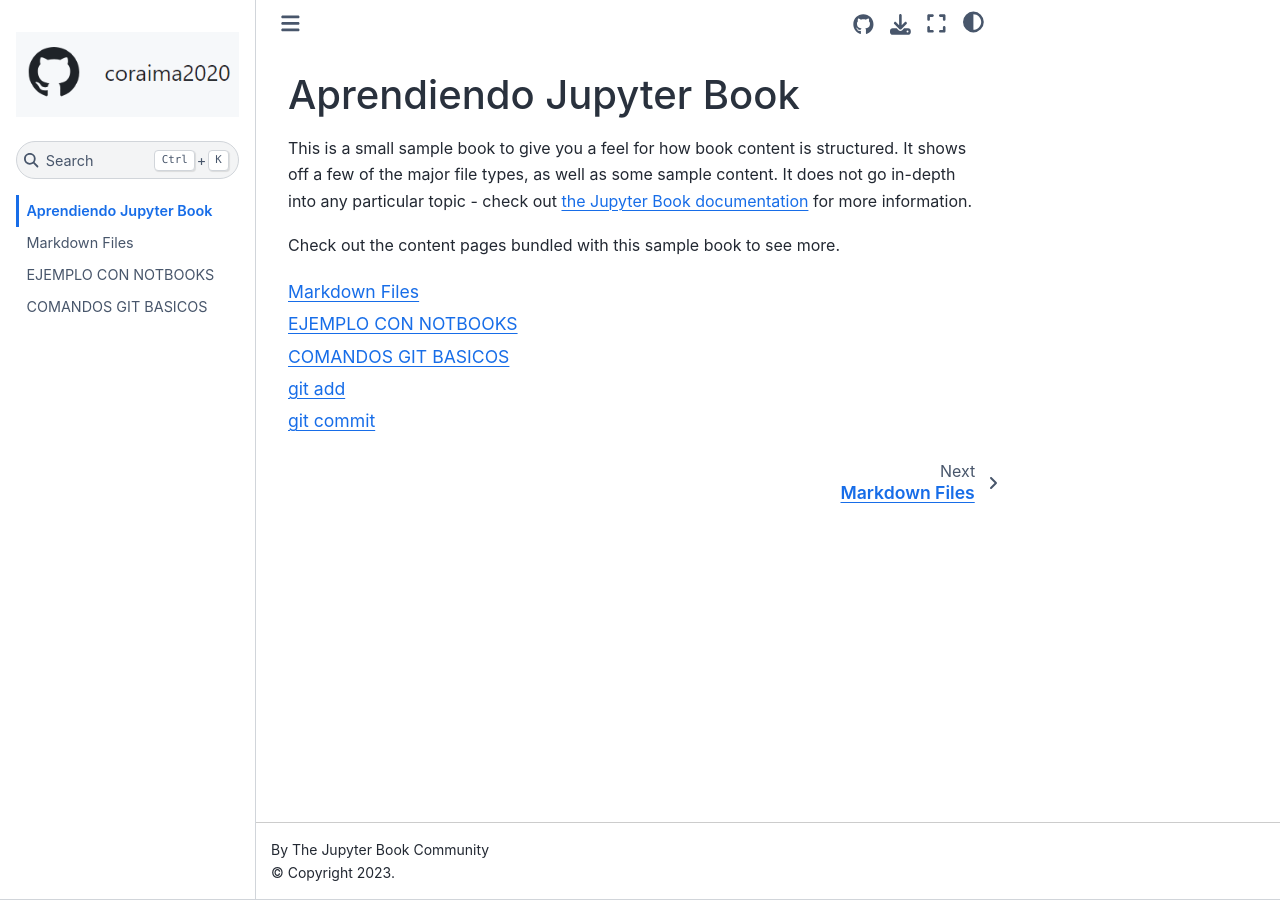
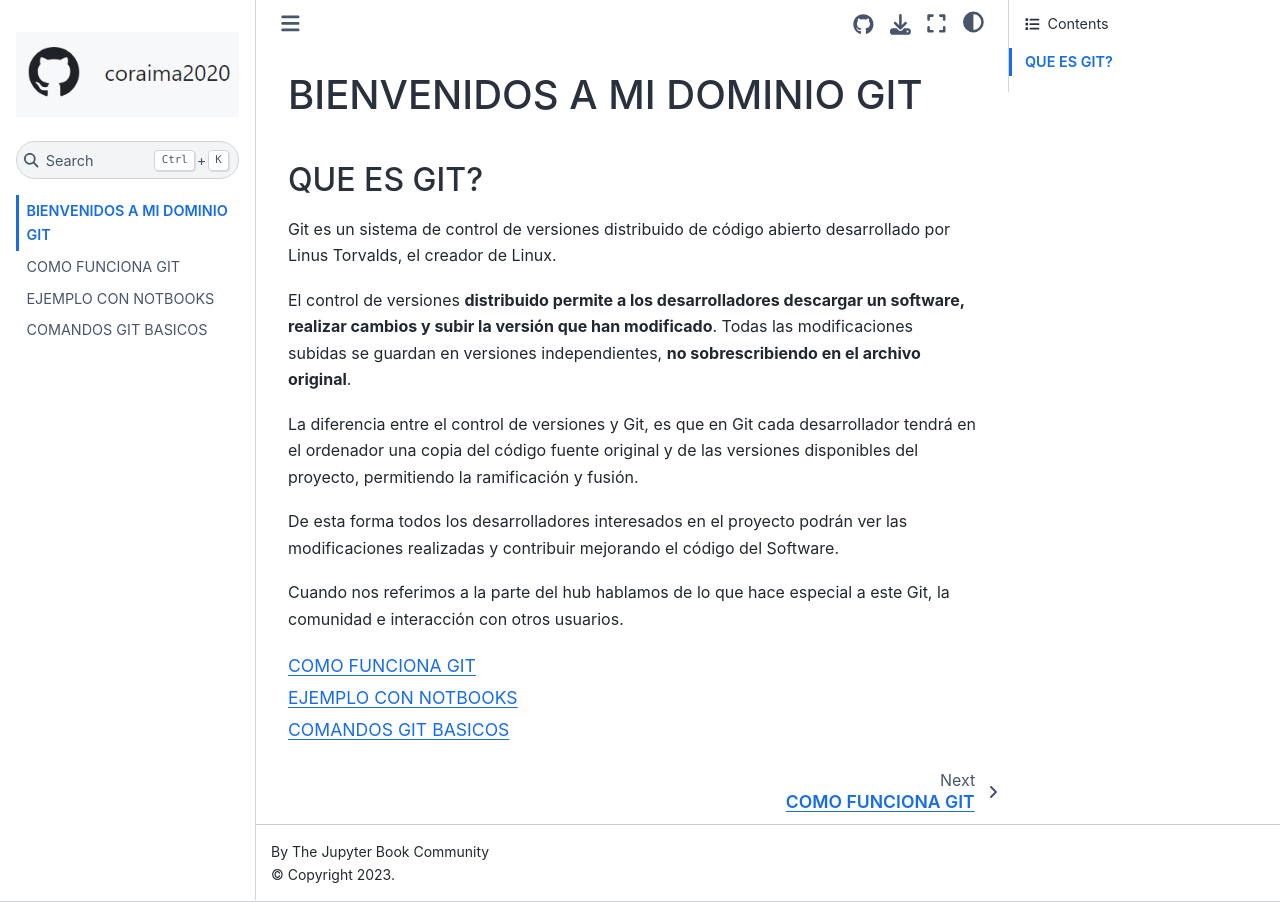
Before and after one commit to coraima2020/miprimerlibro, a Jupyter Book: the page built from intro.md, in a window 1280 px wide. Built offline with Jupyter Book 1.0.4 settings and Sphinx 7.4.7 and the Sphinx Book theme 1.1.4, drawn with Linux system fonts in a browser that asks for light colours.

Commit message:
third commit

````diff
--- a/intro.md
+++ b/intro.md
@@ -1,11 +1,15 @@
-# Aprendiendo Jupyter Book
+# BIENVENIDOS A MI DOMINIO GIT
 
-This is a small sample book to give you a feel for how book content is
-structured.
-It shows off a few of the major file types, as well as some sample content.
-It does not go in-depth into any particular topic - check out [the Jupyter Book documentation](https://jupyterbook.org) for more information.
+## QUE ES GIT?
+Git es un sistema de control de versiones distribuido de código abierto desarrollado por Linus Torvalds, el creador de Linux.
 
-Check out the content pages bundled with this sample book to see more.
+El control de versiones **distribuido permite a los desarrolladores descargar un software, realizar cambios y subir la versión que han modificado**. Todas las modificaciones subidas se guardan en versiones independientes, **no sobrescribiendo en el archivo original**.
+
+La diferencia entre el control de versiones y Git, es que en Git cada desarrollador tendrá en el ordenador una copia del código fuente original y de las versiones disponibles del proyecto, permitiendo la ramificación y fusión.
+
+De esta forma todos los desarrolladores interesados en el proyecto podrán ver las modificaciones realizadas y contribuir mejorando el código del Software.
+
+Cuando nos referimos a la parte del hub hablamos de lo que hace especial a este Git, la comunidad e interacción con otros usuarios.
 
 ```{tableofcontents}
 ```
--- a/markdown.md
+++ b/markdown.md
@@ -1,55 +1,33 @@
-# Markdown Files
 
-Whether you write your book's content in Jupyter Notebooks (`.ipynb`) or
-in regular markdown files (`.md`), you'll write in the same flavor of markdown
-called **MyST Markdown**.
-This is a simple file to help you get started and show off some syntax.
+# COMO FUNCIONA GIT
 
-## What is MyST?
+## Repositorio
 
-MyST stands for "Markedly Structured Text". It
-is a slight variation on a flavor of markdown called "CommonMark" markdown,
-with small syntax extensions to allow you to write **roles** and **directives**
-in the Sphinx ecosystem.
+Un repositorio es la ubicación o ruta en la que se almacena toda la información de un proyecto como imágenes, código, carpetas, documentos, etc.
 
-For more about MyST, see [the MyST Markdown Overview](https://jupyterbook.org/content/myst.html).
+Cada proyecto contaría con su propio repositorio único, por lo que la ruta de acceso será exclusiva para el proyecto.
 
-## Sample Roles and Directives
+## Branch (Ramificaciones)
 
-Roles and directives are two of the most powerful tools in Jupyter Book. They
-are kind of like functions, but written in a markup language. They both
-serve a similar purpose, but **roles are written in one line**, whereas
-**directives span many lines**. They both accept different kinds of inputs,
-and what they do with those inputs depends on the specific role or directive
-that is being called.
+En el caso de que queramos trabajar una parte concreta de nuestro proyecto de forma aislada no afectando al repositorio principal, tendremos que hacerlo mediante Branch.
 
-Here is a "note" directive:
+El Branch creará una copia exacta de nuestro proyecto para hacer pruebas sin miedo a equivocarnos y que afecte a todo el trabajo realizado.
 
-```{note}
-Here is a note
-```
+## Pull Request _(Fusión)
 
-It will be rendered in a special box when you build your book.
+Cada vez que subas un nuevo cambio en una rama del proyecto, puedes avisar a los demás colaboradores para que validen o no tu pull request, o si encuentran posibles mejoras poder comentarlas.
 
-Here is an inline directive to refer to a document: {doc}`markdown-notebooks`.
+## Tag
 
+Los Tag permiten controlar el estado de un repositorio dando información a otros usuarios de en qué versión se encuentra actualmente el proyecto.
 
-## Citations
+Esta acción es conocida como “Tagging” y es bastante importante a la hora de gestionar la vida de un proyecto.
+Crear un nuevo proyecto a partir de otro (Fork).
 
-You can also cite references that are stored in a `bibtex` file. For example,
-the following syntax: `` {cite}`holdgraf_evidence_2014` `` will render like
-this: {cite}`holdgraf_evidence_2014`.
+## Fork
 
-Moreover, you can insert a bibliography into your page with this syntax:
-The `{bibliography}` directive must be used for all the `{cite}` roles to
-render properly.
-For example, if the references for your book are stored in `references.bib`,
-then the bibliography is inserted with:
+Una opción bastante usada en Github es la de Fork. Con esta opción podrás crear un nuevo proyecto en base a uno ya creado, permitiendo hacer modificaciones y guardándose en tu propio repositorio y no en el repositorio original.
 
-```{bibliography}
-```
+Esta opción facilita el crecimiento de proyectos permitiendo a los desarrolladores continuar mejorando un software por cuenta propia y en el caso de realizarse una mejora en el repositorio principal podrás también implementarla a tu proyecto clonado.
 
-## Learn more
-
-This is just a simple starter to get you started.
-You can learn a lot more at [jupyterbook.org](https://jupyterbook.org).
+Esta opción es conocida en Github como bifurcación.
````
Also changed, not shown: markdown-notebooks.md (+2 -2 lines), notebooks.ipynb.
